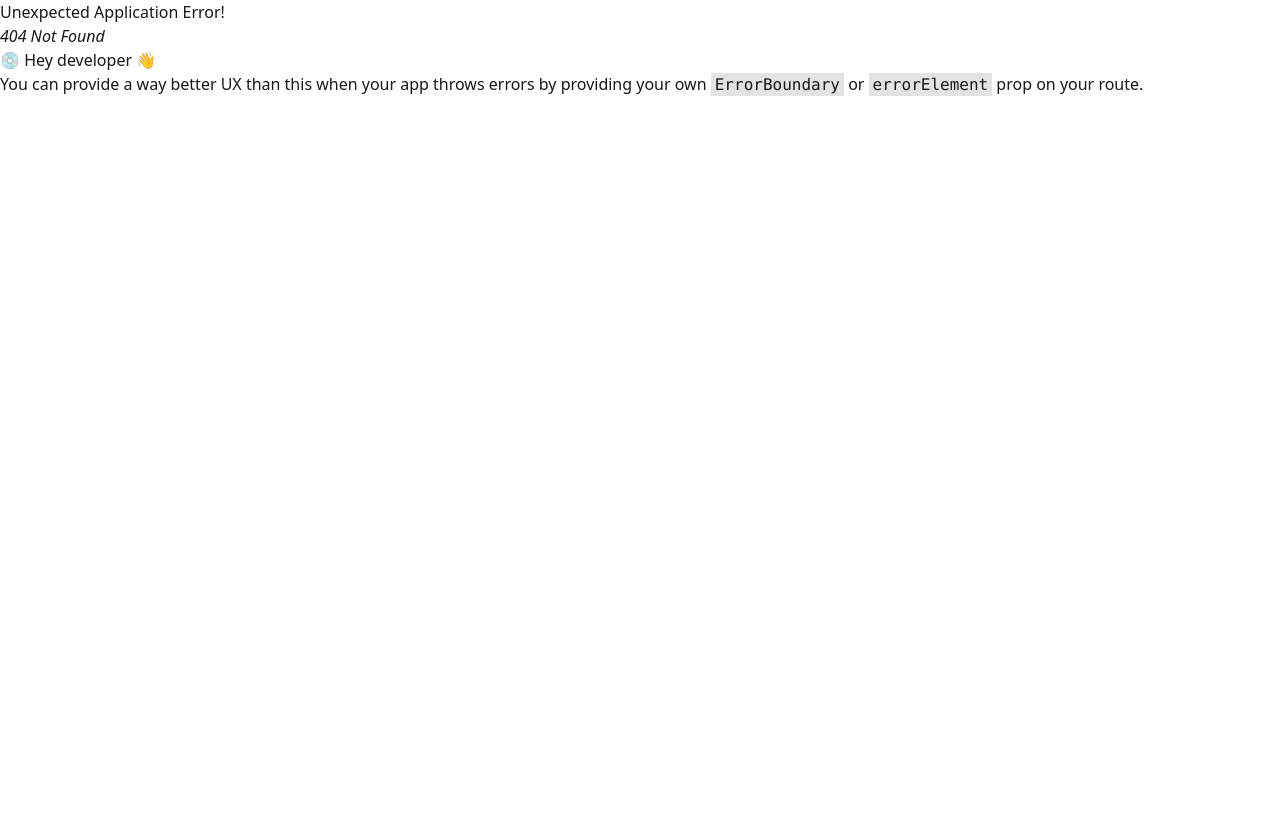
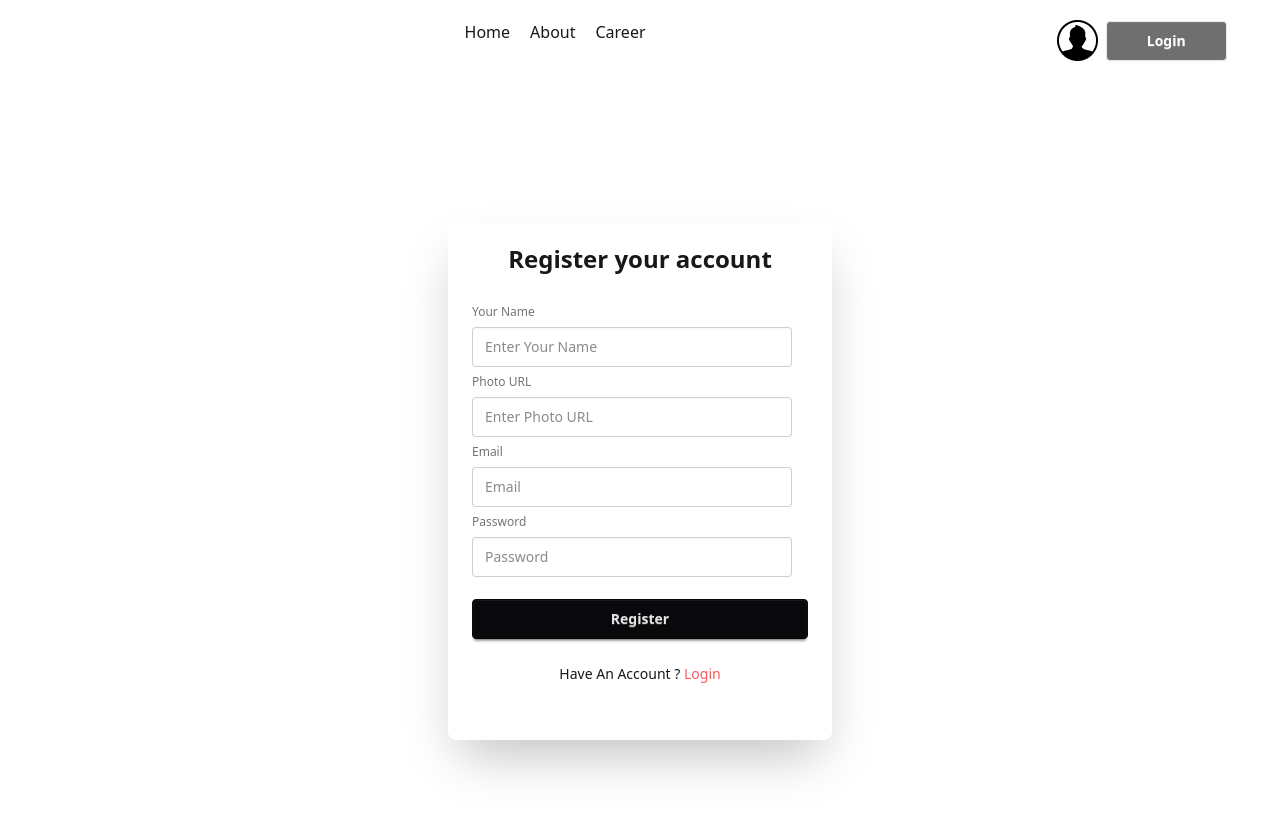
Before and after one commit to tnayem/dragonNews, a React (Vite) app: page /auth/register in a window 1280 px wide. Before the commit this address had no page. Shown: the top 814 px of the page. Built offline with nearby package versions, Linux system fonts and the light colour scheme.

Commit message:
implement register page

```diff
--- a/src/components/pages/Login.jsx
+++ b/src/components/pages/Login.jsx
@@ -1,4 +1,5 @@
 import React from 'react';
+import { Link } from 'react-router';
 
 const Login = () => {
     return (
@@ -14,6 +15,7 @@
                         <div><a className="link link-hover">Forgot password?</a></div>
                         <button className="btn btn-neutral mt-4">Login</button>
                     </fieldset>
+                    <p className='text-center py-3'>Dont’t Have An Account ? <Link className='text-[#F75B5F]' to="/auth/register">Register</Link></p>
                 </div>
             </div>
         </div>
--- /dev/null
+++ b/src/components/pages/Register.jsx
@@ -0,0 +1,34 @@
+import React from 'react';
+import { Link } from 'react-router';
+
+const Register = () => {
+    return (
+        <div className='flex justify-center min-h-screen items-center'>
+            <div className="card bg-base-100 w-full max-w-sm shrink-0 shadow-2xl py-5">
+                <h2 className='text-center font-semibold text-2xl'>Register your account</h2>
+                <div className="card-body">
+                    <fieldset className="fieldset">
+                        {/* name */}
+                        <label className="label">Your Name</label>
+                        <input type="text" name='name' className="input" placeholder="Enter Your Name" />
+                        {/* Photo URL */}
+                        <label className="label">Photo URL</label>
+                        <input type="text" name='photoURL' className="input" placeholder="Enter Photo URL" />
+                        {/* email */}
+                        <label className="label">Email</label>
+                        <input type="email" className="input" placeholder="Email" />
+
+                        {/* password */}
+
+                        <label className="label">Password</label>
+                        <input type="password" className="input" placeholder="Password" />
+                        <button className="btn btn-neutral mt-4">Register</button>
+                    </fieldset>
+                    <p className='text-center py-3'>Have An Account ? <Link className='text-[#F75B5F]' to="/auth/login">Login</Link></p>
+                </div>
+            </div>
+        </div>
+    );
+};
+
+export default Register;
```
Also changed, not shown: src/Routs/Router.jsx (+6 -1 lines).
